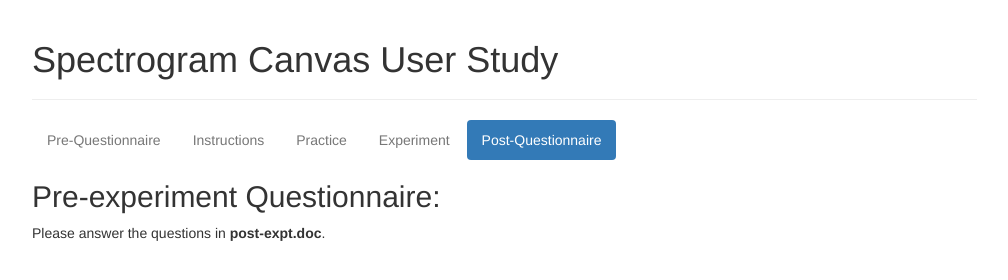
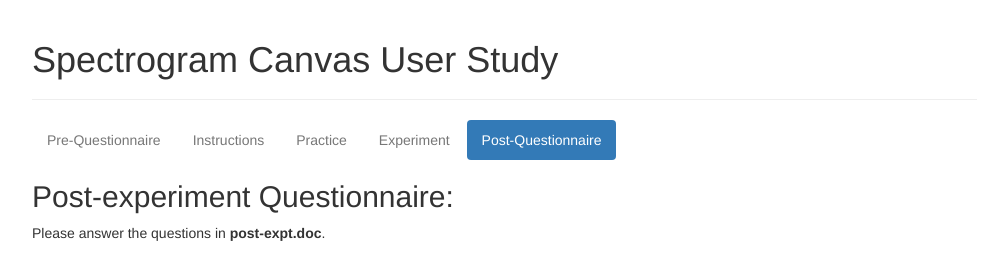
Before and after one commit to joannem/SpectCanvas_Expt, a plain HTML site: page post-questionnaire.html in a window 1280 px wide. Shown: the whole page, without its empty margins (38-1046 px from the left). Drawn offline with Linux system fonts and the light colour scheme.

Commit message:
Fixed typo

```diff
--- a/post-questionnaire.html
+++ b/post-questionnaire.html
@@ -28,7 +28,7 @@
 						<li role="presentation" class="active"><a href="#">Post-Questionnaire</a></li>
 					</ul>
 
-					<h2>Pre-experiment Questionnaire:</h2>
+					<h2>Post-experiment Questionnaire:</h2>
 					<p>Please answer the questions in <b>post-expt.doc</b>.</p>
 				</div>
 			</div>
```
